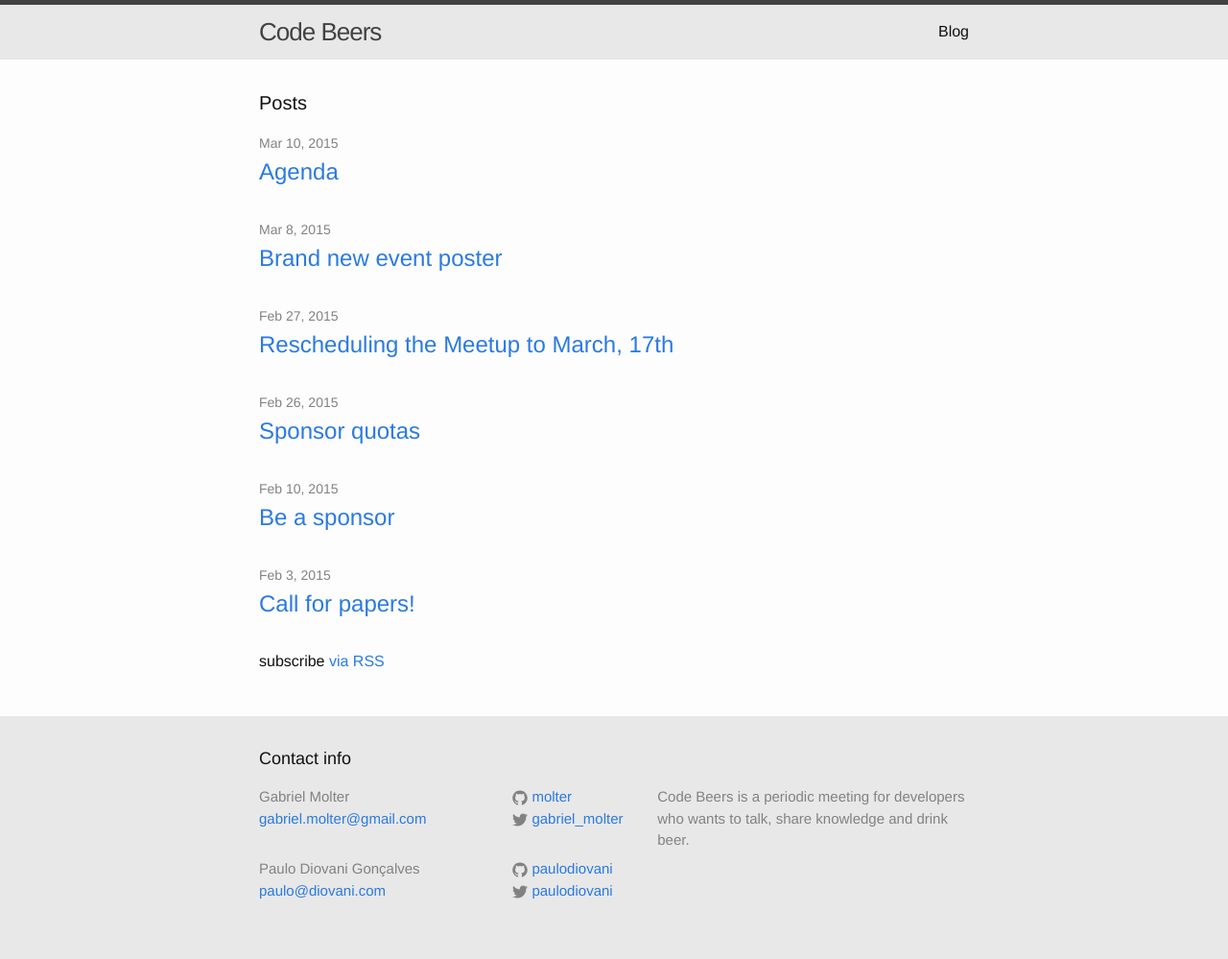
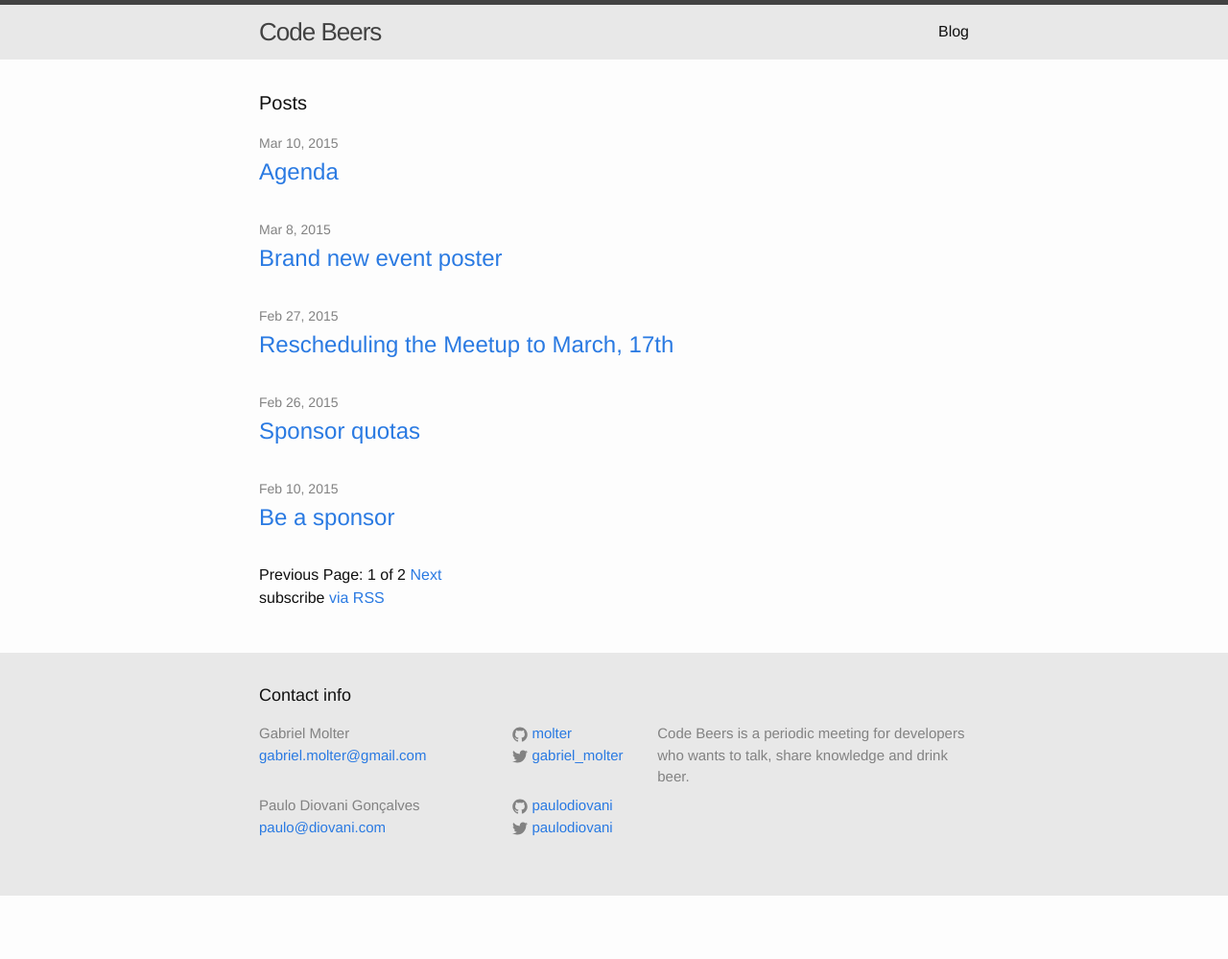
Before and after one commit to codebeers/codebeers.github.io, a Jekyll site: the page built from blog/index.html, in a window 1280 px wide. Shown: the whole page at 96% size. Built offline with Jekyll 4.4.1, drawn with Linux system fonts in a browser that asks for light colours; nearby versions of some CDN libraries; the list of posts is cut into pages by our own code; after the commit the page ends 933 px from its top, so only the background shows below that.

Commit message:
Add pagination

```diff
--- a/blog/index.html
+++ b/blog/index.html
@@ -8,7 +8,7 @@
   <h1 class="page-heading">Posts</h1>
 
   <ul class="post-list">
-    {% for post in site.posts %}
+    {% for post in paginator.posts %}
       <li>
         <span class="post-meta">{{ post.date | date: "%b %-d, %Y" }}</span>
 
@@ -19,6 +19,21 @@
     {% endfor %}
   </ul>
 
+ <!-- Pagination links -->
+  <div class="pagination">
+    {% if paginator.previous_page %}
+      <a href="{{ paginator.previous_page_path }}" class="previous">Previous</a>
+    {% else %}
+      <span class="previous">Previous</span>
+    {% endif %}
+    <span class="page_number ">Page: {{ paginator.page }} of {{ paginator.total_pages }}</span>
+    {% if paginator.next_page %}
+      <a href="{{ paginator.next_page_path }}" class="next">Next</a>
+    {% else %}
+      <span class="next ">Next</span>
+    {% endif %}
+  </div>
+
   <p class="rss-subscribe">subscribe <a href="{{ "/feed.xml" | prepend: site.baseurl }}">via RSS</a></p>
 
 </div>
```
